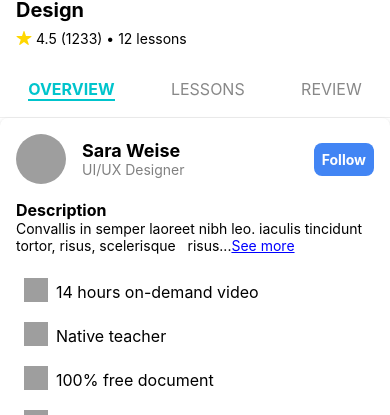
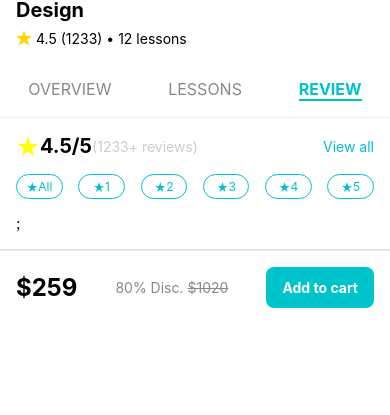
Before and after one commit to NguyenMinhNhat843/E_Learning_Aim_SS, a React Native app: screen /CourseDetail in a window 390 px wide. Shown: the part 424-839 px from the top of the page. Built offline with nearby package versions, Linux system fonts and the light colour scheme; grey boxes are pictures that could not be loaded.

Commit message:
course detail review

```diff
--- a/package.json
+++ b/package.json
@@ -10,11 +10,6 @@
     },
     "dependencies": {
         "@expo/metro-runtime": "~3.2.3",
-    "@fortawesome/fontawesome-svg-core": "^6.6.0",
-    "@fortawesome/free-brands-svg-icons": "^6.6.0",
-    "@fortawesome/free-regular-svg-icons": "^6.6.0",
-    "@fortawesome/free-solid-svg-icons": "^6.6.0",
-    "@fortawesome/react-native-fontawesome": "^0.3.2",
         "@react-navigation/native": "^6.1.18",
         "@react-navigation/native-stack": "^6.11.0",
         "expo": "~51.0.34",
--- a/screens/CourseDetail.js
+++ b/screens/CourseDetail.js
@@ -4,8 +4,9 @@ import { Ionicons } from '@expo/vector-icons'; // For icons like star or play bu
 
 import CourseDetail_Lesson from './CourseDetail/Lesson';
 import CourseDetail_Overview from './CourseDetail/Overview';
+import Review from './CourseDetail/Review';
 const UXDesignCourse = () => {
-    const [currentTab, setCurrentTab] = useState('OVERVIEW');
+    const [currentTab, setCurrentTab] = useState('REVIEW');
 
     const handleChangeTab = (tab) => {
         setCurrentTab(tab);
@@ -56,7 +57,13 @@ const UXDesignCourse = () => {
                 </View>
 
                 {/* Lesson List */}
-                {currentTab === 'OVERVIEW' ? <CourseDetail_Overview /> : currentTab === 'LESSONS' ? <CourseDetail_Lesson /> : null}
+                {currentTab === 'OVERVIEW' ? (
+                    <CourseDetail_Overview />
+                ) : currentTab === 'LESSONS' ? (
+                    <CourseDetail_Lesson />
+                ) : currentTab === 'REVIEW' ? (
+                    <Review />
+                ) : null}
 
                 {/* Pricing Section */}
                 <View style={styles.priceContainer}>
--- a/screens/CourseDetail/Overview.js
+++ b/screens/CourseDetail/Overview.js
@@ -1,6 +1,8 @@
 import React, { useState } from 'react';
 import { View, Text, StyleSheet, Pressable, Image } from 'react-native';
 import yourImage from '../../assets/image/CourseDetail_img/abc.jpg';
+// import { FontAwesomeIcon } from '@fortawesome/react-native-fontawesome';
+// import { faBookmark } from '@fortawesome/free-regular-svg-icons';
 
 const CourseDetail_Overview = () => {
     return (
@@ -114,7 +116,7 @@ const CourseItem = ({ image, title, instructor, price, rating, numReviews, numLe
                     </View>
                 </View>
             </View>
-            <Pressable style={styles.bookmark}>a</Pressable>
+            <Pressable style={styles.bookmark}>mark</Pressable>
         </View>
     );
 };
--- /dev/null
+++ b/screens/CourseDetail/Review.js
@@ -0,0 +1,102 @@
+import React, { useState } from 'react';
+import { View, Text, StyleSheet, Pressable, Image } from 'react-native';
+import MaterialIcons from '@expo/vector-icons/MaterialIcons';
+import avatar from '../../assets/image/CourseDetail_img/abc.jpg';
+
+const RatingComponent = ({ rating, numReviews }) => {
+    return (
+        <View style={review_css.ratingContainer}>
+            <View style={styles.rating_row}>
+                <View style={[styles.flex_row]}>
+                    <MaterialIcons name="star-rate" size={24} color="yellow" />
+                    <Text style={styles.font_bold}>{rating}/5</Text>
+                    <Text style={styles.font_light}>({numReviews}+ reviews)</Text>
+                </View>
+                <Pressable>
+                    <Text style={styles.font_view_all}>View all</Text>
+                </Pressable>
+            </View>
+            <View style={styles.rating_row}>
+                {['All', 1, 2, 3, 4, 5].map((star) => (
+                    <Pressable key={star} style={styles.rating}>
+                        <MaterialIcons name="star-rate" size={12} color="#03bed3" />
+                        <Text style={styles.start_text}>{star}</Text>
+                    </Pressable>
+                ))}
+            </View>
+        </View>
+    );
+};
+
+const Comment = ({ comment }) => {
+    <View>
+        <View>
+            <View>
+                <View>
+                    <Image source={{ uri: comment.avatar }} style={review_css.avatar} />
+                </View>
+            </View>
+        </View>
+    </View>;
+};
+
+const Review = () => {
+    return (
+        <View style={review_css.reviewContainer}>
+            <RatingComponent rating={4.5} numReviews={1233} />;
+        </View>
+    );
+};
+
+const styles = StyleSheet.create({
+    rating_row: {
+        flexDirection: 'row',
+        flex: 1,
+        justifyContent: 'space-between',
+        alignItems: 'center',
+        paddingBottom: 16,
+    },
+    rating: {
+        flexDirection: 'row',
+        alignItems: 'center',
+        justifyContent: 'center',
+        padding: 4,
+        borderRadius: 32,
+        borderWidth: 1,
+        borderColor: '#03bed3',
+        width: '13%',
+    },
+    flex_row: {
+        flexDirection: 'row',
+        justifyContent: 'space-between',
+        alignItems: 'center',
+    },
+    font_bold: {
+        fontWeight: 'bold',
+        fontSize: 20,
+    },
+    font_light: {
+        color: '#ccc',
+    },
+    font_view_all: {
+        color: '#03bed3',
+        fontWeight: 'medium',
+    },
+    start_text: {
+        fontSize: 12,
+        color: '#03bed3',
+    },
+});
+
+const review_css = StyleSheet.create({
+    reviewContainer: {
+        padding: 16,
+        borderBottomWidth: 1,
+        borderBottomColor: '#ddd',
+    },
+    start_yellow: {
+        color: 'yellow',
+    },
+});
+
+export default Review;
```
Also changed, not shown: 1 other file (tests, documents, lock files or other folders). Lines whose indentation alone changed are shown as unchanged.
